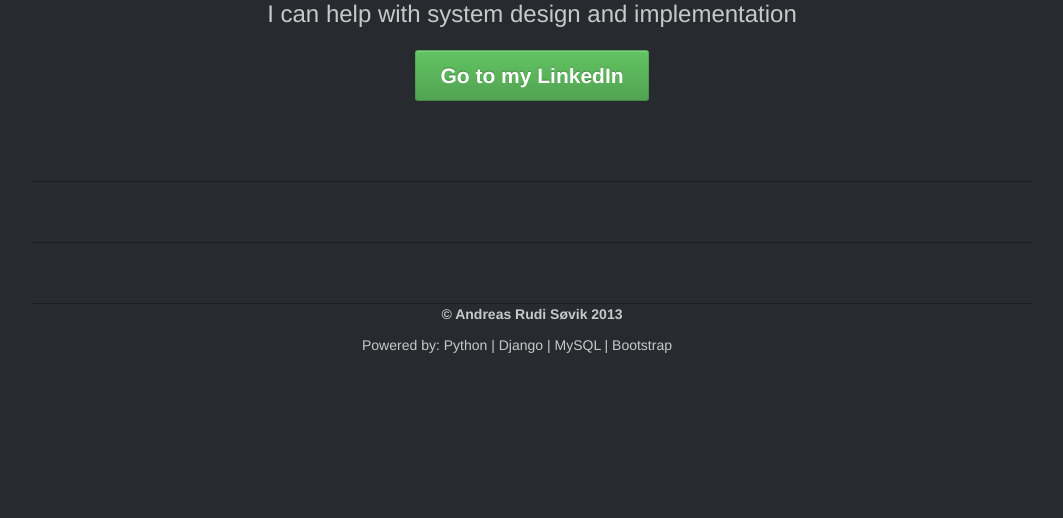
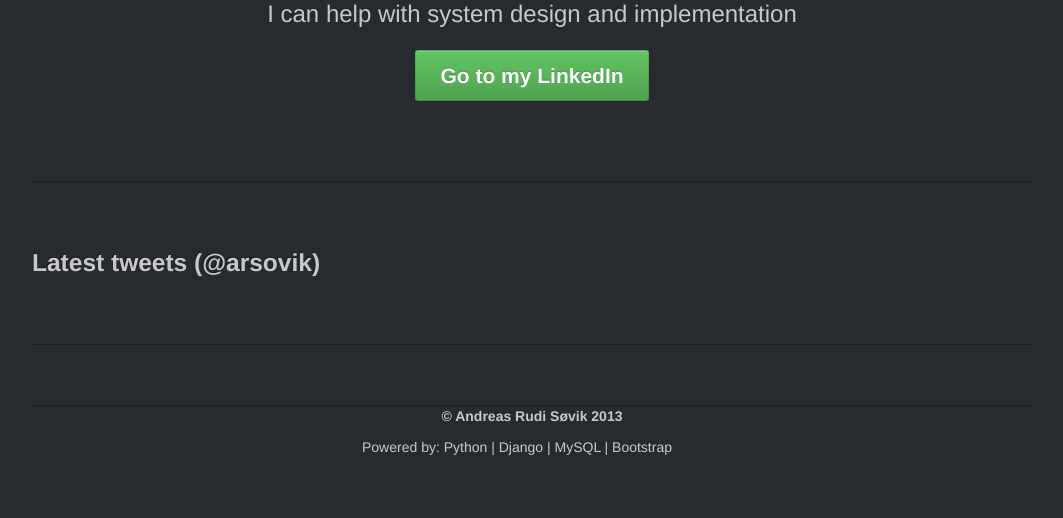
Before and after one commit to andreasrs/pportal, a Django app: template blog/templates/post/index.html in a window 1280 px wide. Shown: the part 504-1022 px from the top of the page, without its empty margins (108-1171 px from the left). Before the commit the page ends 857 px from the top, so only its background shows below. Run offline with Django 3.2, Linux system fonts and the light colour scheme; the template is opened without the code that fills it, so the values that code supplies are empty; some libraries are stand-ins or nearby versions.

Commit message:
Tweetbox title. Form color. Tweet search mod.

```diff
--- a/blog/templates/post/index.html
+++ b/blog/templates/post/index.html
@@ -25,7 +25,10 @@
 
     <hr>
 
-    <div id="tweetbox"></div>
+    <div>
+        <h3>Latest tweets (@arsovik)</h3>
+        <div id="tweetbox"></div>
+    </div>
 
     <hr>
     <script>
--- a/pportal/static/css/beast.css
+++ b/pportal/static/css/beast.css
@@ -1,3 +1,7 @@
+input, textarea {
+    color: #333;
+}
+
 .mid {
     text-align:center;
 }
--- a/pportal/static/js/tweetbox.js
+++ b/pportal/static/js/tweetbox.js
@@ -8,7 +8,7 @@ define(['jquery'], function($) {
             var twitter_api_url = 'http://search.twitter.com/search.json';
 
             $.getJSON(
-                twitter_api_url + '?callback=?&rpp=5&q=python,django',
+                twitter_api_url + '?callback=?&rpp=5&q=arsovik',
 
                 function(data) {
 
```
